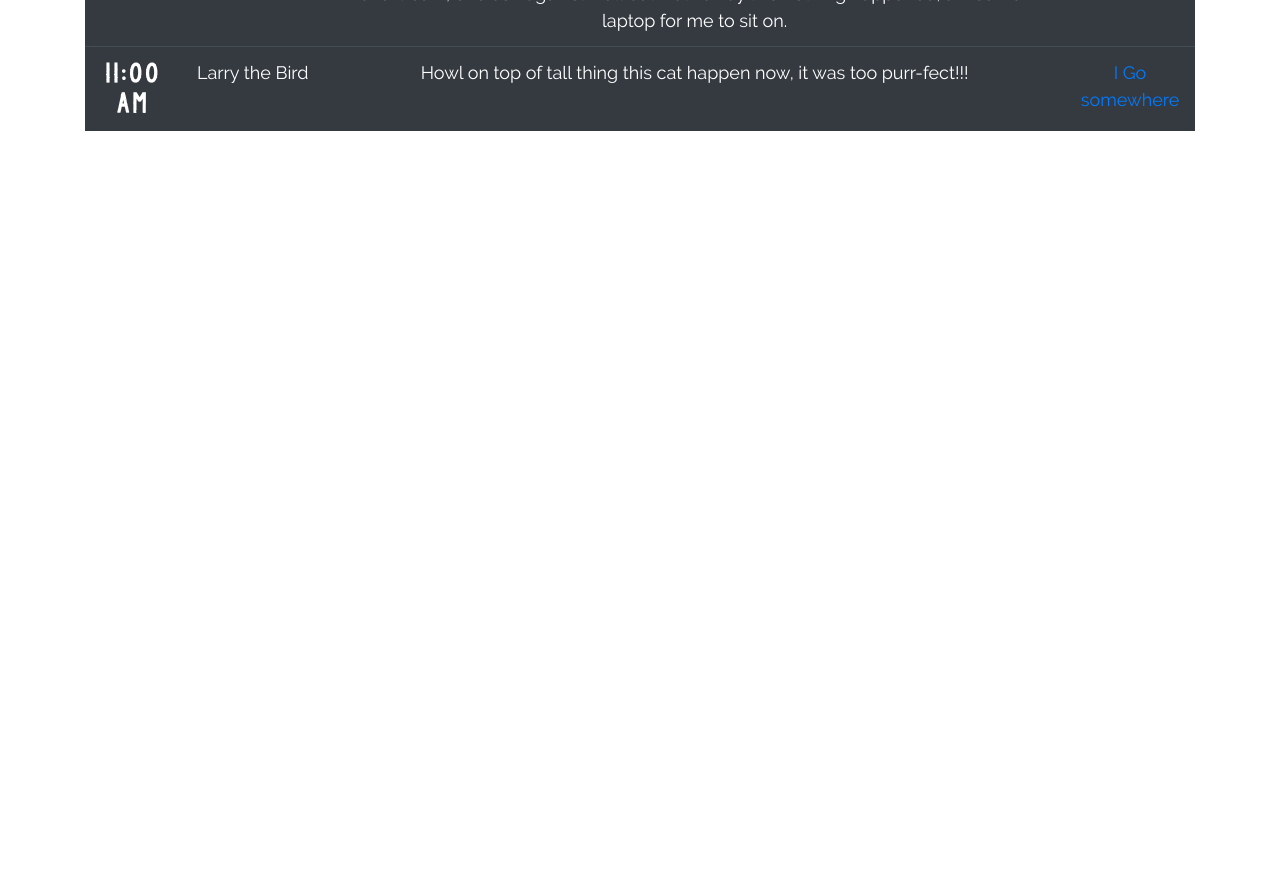
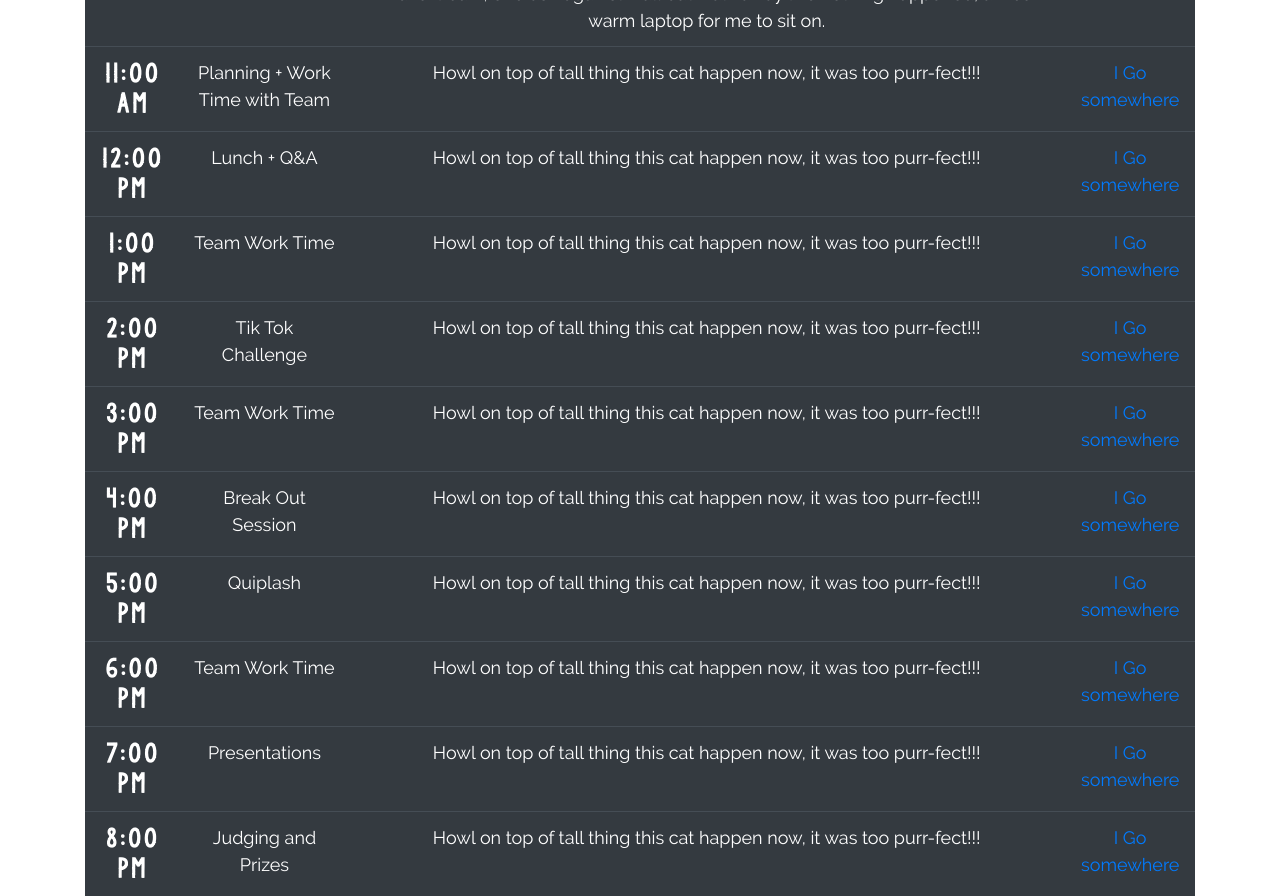
Before and after one commit to Izsiebelle/virtual-hackathon, a React (Create React App) app: page /schedule in a window 1280 px wide. Shown: the part 720-1616 px from the top of the page. Before the commit the page ends 851 px from the top, so only its background shows below. Built offline with nearby package versions, Linux system fonts and the light colour scheme.

Commit message:
added more items to schedule

```diff
--- a/src/components/scheduleComponent/schedule-table.js
+++ b/src/components/scheduleComponent/schedule-table.js
@@ -16,19 +16,73 @@ class ScheduleTable extends React.Component {
                 <tbody>
                     <tr>
                         <th scope="row">9:00 AM</th>
-                        <td>Check-in/Set-up</td>
+                        <td>Set Up + Team Ice Breakers </td>
                         <td>Chase mice walk on keyboard sniff all the things eat and than sleep on your face. Meeeeouw paw at your fat belly. Ask to go outside and ask to come inside and ask to go outside and ask to come inside hell is other people i could pee on this if i had the energy. My cat stared at me he was sipping his tea, too. </td>
                         <td><a href="#">I Go somewhere</a></td>
                     </tr>
                     <tr>
                         <th scope="row">10:00 AM</th>
-                        <td>Jacob</td>
+                        <td>Kickoff + Introductions</td>
                         <td>Throwup on your pillow give me attention or face the wrath of my claws for jump around on couch, meow constantly until given food, yet spread kitty litter all over house but prance along on top of the garden fence, annoy the neighbor's dog and make it bark, or crash against wall but walk away like nothing happened, a nice warm laptop for me to sit on.</td>
                         <td><a href="#">I Go somewhere</a></td>
                     </tr>
                     <tr>
                         <th scope="row">11:00 AM</th>
-                        <td>Larry the Bird</td>
+                        <td>Planning + Work Time with Team</td>
+                        <td>Howl on top of tall thing this cat happen now, it was too purr-fect!!! </td>
+                        <td><a href="#">I Go somewhere</a></td>
+                    </tr>
+                    <tr>
+                        <th scope="row">12:00 PM</th>
+                        <td>Lunch + Q&amp;A</td>
+                        <td>Howl on top of tall thing this cat happen now, it was too purr-fect!!! </td>
+                        <td><a href="#">I Go somewhere</a></td>
+                    </tr>
+                    <tr>
+                        <th scope="row">1:00 PM</th>
+                        <td>Team Work Time</td>
+                        <td>Howl on top of tall thing this cat happen now, it was too purr-fect!!! </td>
+                        <td><a href="#">I Go somewhere</a></td>
+                    </tr>
+                    <tr>
+                        <th scope="row">2:00 PM</th>
+                        <td>Tik Tok Challenge</td>
+                        <td>Howl on top of tall thing this cat happen now, it was too purr-fect!!! </td>
+                        <td><a href="#">I Go somewhere</a></td>
+                    </tr>
+                    <tr>
+                        <th scope="row">3:00 PM</th>
+                        <td>Team Work Time</td>
+                        <td>Howl on top of tall thing this cat happen now, it was too purr-fect!!! </td>
+                        <td><a href="#">I Go somewhere</a></td>
+                    </tr>
+                    <tr>
+                        <th scope="row">4:00 PM</th>
+                        <td>Break Out Session</td>
+                        <td>Howl on top of tall thing this cat happen now, it was too purr-fect!!! </td>
+                        <td><a href="#">I Go somewhere</a></td>
+                    </tr>
+                    <tr>
+                        <th scope="row">5:00 PM</th>
+                        <td>Quiplash</td>
+                        <td>Howl on top of tall thing this cat happen now, it was too purr-fect!!! </td>
+                        <td><a href="#">I Go somewhere</a></td>
+                    </tr>
+                    <tr>
+                        <th scope="row">6:00 PM</th>
+                        <td>Team Work Time</td>
+                        <td>Howl on top of tall thing this cat happen now, it was too purr-fect!!! </td>
+                        <td><a href="#">I Go somewhere</a></td>
+                    </tr>
+                    <tr>
+                        <th scope="row">7:00 PM</th>
+                        <td>Presentations</td>
+                        <td>Howl on top of tall thing this cat happen now, it was too purr-fect!!! </td>
+                        <td><a href="#">I Go somewhere</a></td>
+                    </tr>
+                    <tr>
+                        <th scope="row">8:00 PM</th>
+                        <td>Judging and Prizes</td>
                         <td>Howl on top of tall thing this cat happen now, it was too purr-fect!!! </td>
                         <td><a href="#">I Go somewhere</a></td>
                     </tr>
```
